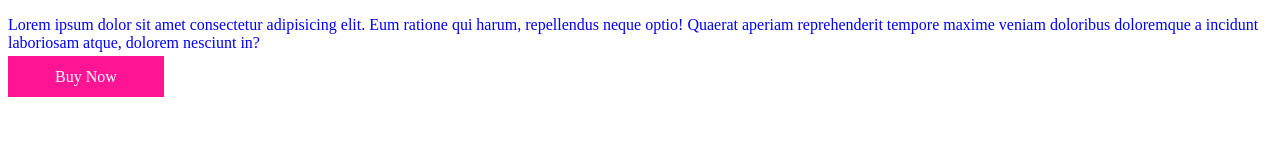
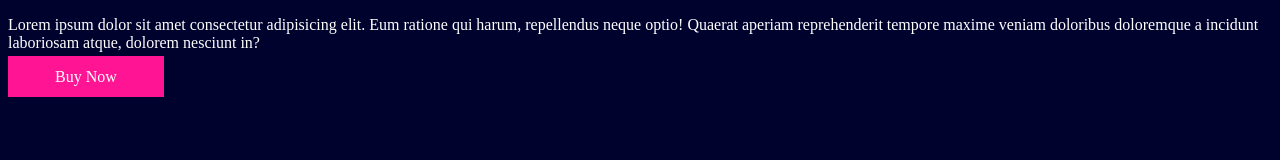
Before and after one commit to Godswill001/Netflix, a plain HTML site: page index.html in a window 1280 px wide. Drawn offline with Linux system fonts and the light colour scheme.

Commit message:
i just did a change

```diff
--- a/style.css
+++ b/style.css
@@ -1,8 +1,10 @@
 p{
-    color: blue;
+    color: white;
 }
 
-
+body{
+    background-color: #00022e;
+}
 .btn{
     text-decoration: none;
     padding: 12px 47px;
```
